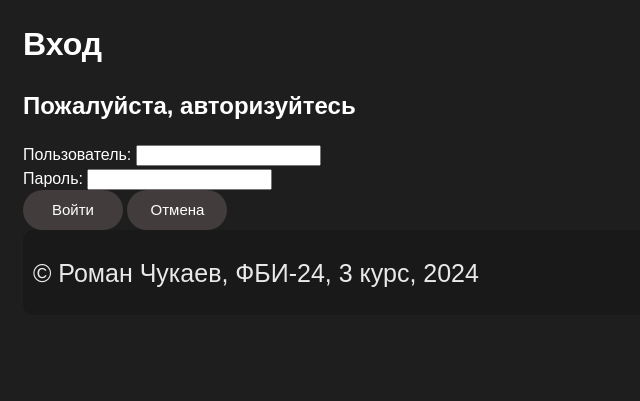
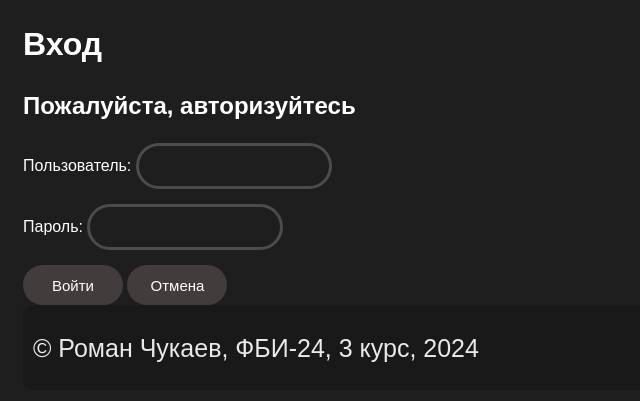
Before and after one commit to Roman3340/web-progr-labs2, a Flask app: page /lab4/login in a window 1280 px wide. Shown: the part 87-488 px from the top of the page, without its empty margins (0-640 px from the left). Run offline with Flask 3, Linux system fonts and the light colour scheme.

Commit message:
авторизация css2

```diff
--- a/templates/lab4/login.html
+++ b/templates/lab4/login.html
@@ -12,11 +12,11 @@
         <form method="post">
             <div>
                 <label for="login">Пользователь:</label>
-                <input class="InputC" type="text" id="login" name="login">
+                <input type="text" class="inputC" id="login" name="login">
             </div>
             <div>
                 <label for="password">Пароль:</label>
-                <input class="InputC" type="password" id="password" name="password">
+                <input type="password" class="inputC" id="password" name="password">
             </div>
             <div> {{ error }}</div>
             <div>
```
